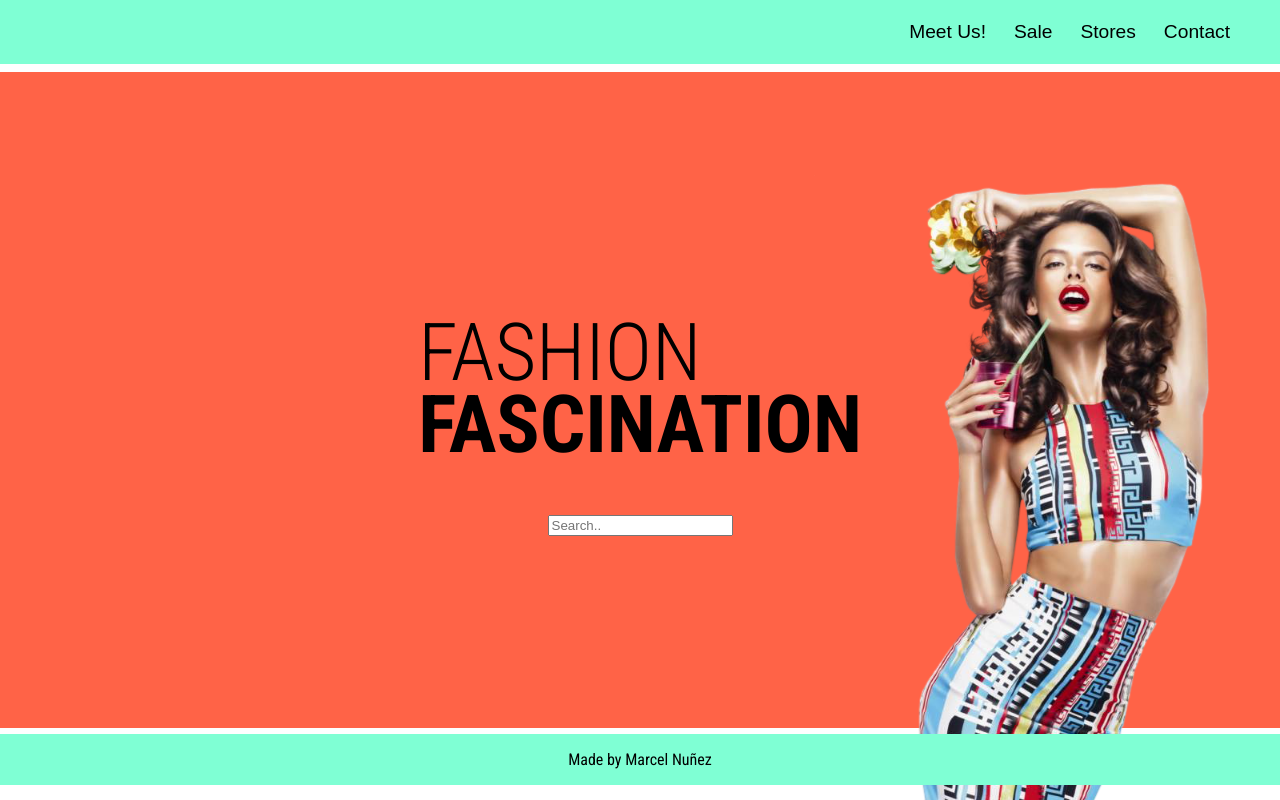
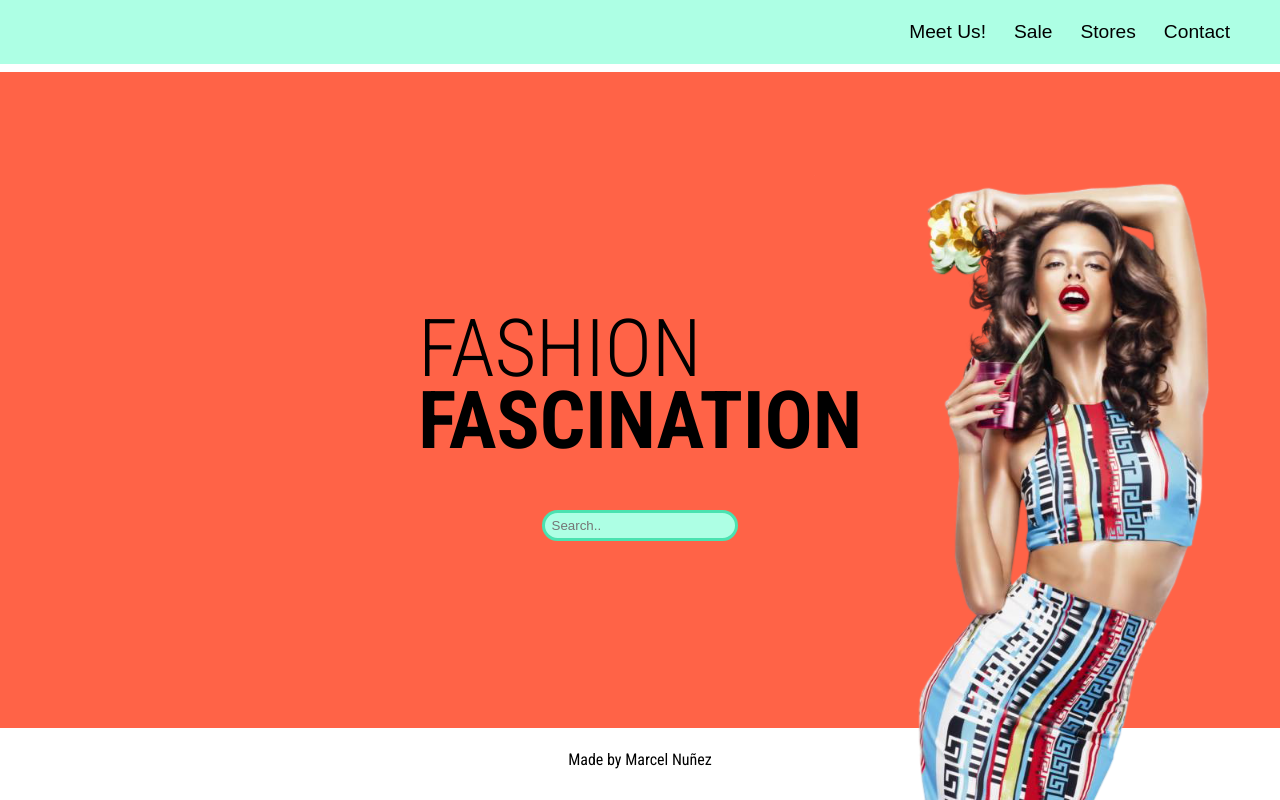
Before and after one commit to MarcelNDG/Fashion-2, a React (Create React App) app: page / in a window 1280 px wide. Built offline with nearby package versions, Linux system fonts and the light colour scheme.

Commit message:
Searchbar style start

```diff
--- a/src/App.css
+++ b/src/App.css
@@ -10,7 +10,7 @@ body{
 
 .App{
   display: grid;
-
+  position: relative;
   grid-gap: 0.4rem;
   height: 100vh;
   grid-template-rows: 0.1fr 1fr 0.1fr;
@@ -34,7 +34,7 @@ header button{
 .topNav{
   display: flex;
   height: 4rem;
-  background-color: #7fffd4;
+  background-color: #adffe4;
 }
 
 .topNavContainer{
@@ -66,8 +66,6 @@ main{
 
 }
 
-
-
 .logo{
   position: relative;
   text-align: left;
@@ -82,6 +80,16 @@ main{
 
 .logo span{
   font-weight: 800;
+}
+
+.searchbar{
+  border: #4ae2b0 3px solid;
+  background-color: #adffe4;
+  border-radius: 20px;
+  opacity: 1;
+  z-index: 10;
+  color: red;
+  padding: 0.3rem 0.4rem;
 }
 
 /* --- Image --- */
@@ -115,7 +123,7 @@ footer{
   display: flex;
   justify-content: center;
   align-items: center;
-  background-color: aquamarine;
+
 
 }
 
@@ -166,6 +174,10 @@ footer{
   }
 
   /* --- Image --- */
+  .image-container{
+    z-index: 0;
+  }
+
   .modelPic{
     position: absolute;
     right: 0;
@@ -174,7 +186,7 @@ footer{
 
     bottom: 0;
 
-    z-index: 1;
+    z-index: 0;
   }
 }
 
--- a/src/components/Searchbar.js
+++ b/src/components/Searchbar.js
@@ -2,8 +2,8 @@ import React from 'react'
 
 const Searchbar = () => {
     return(
-        <div className='Searchbar'>
-            <input type="text" placeholder="Search.."></input>
+        <div >
+            <input className='searchbar' type="text" placeholder="Search.."></input>
         </div>
     )
 }
```
